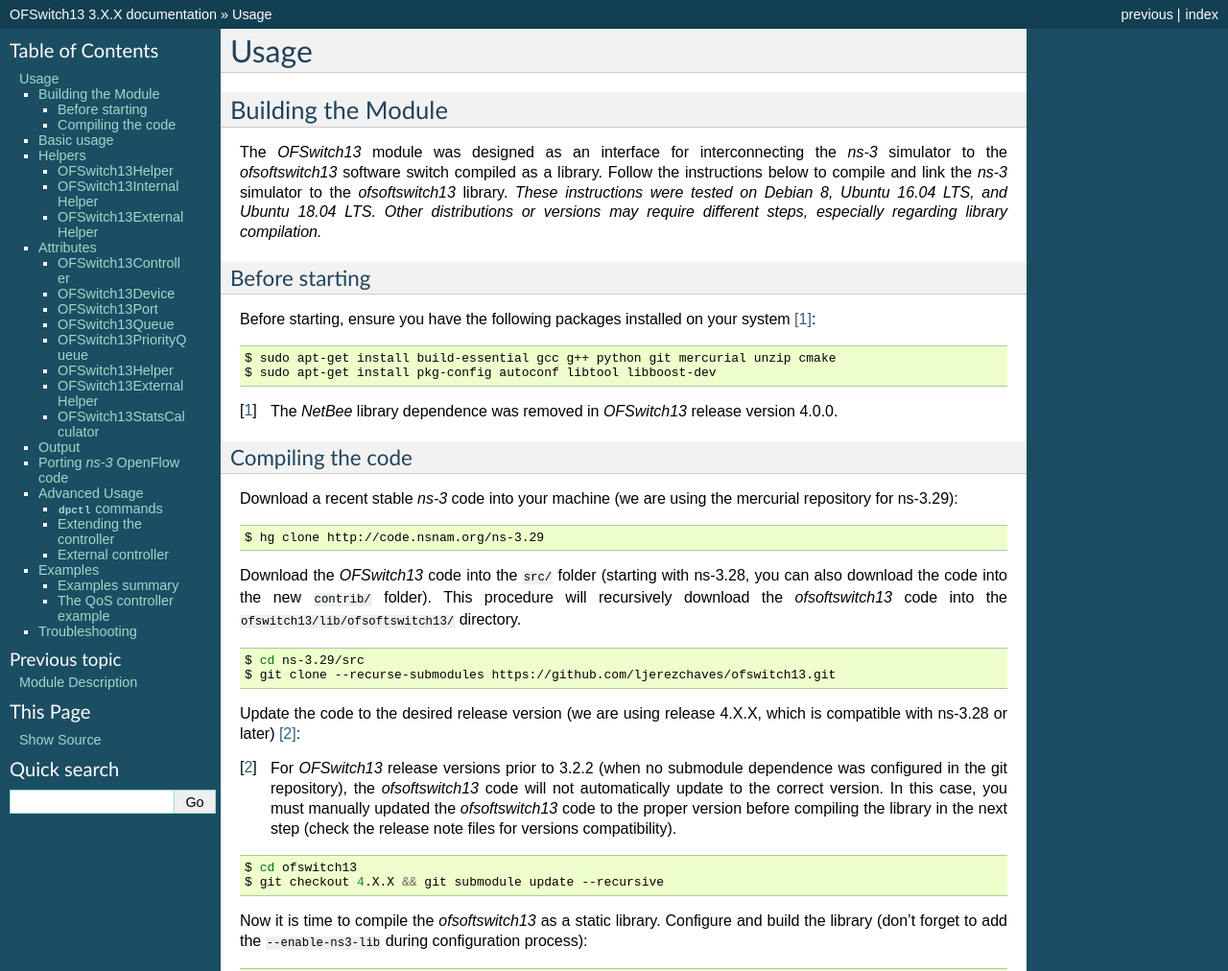
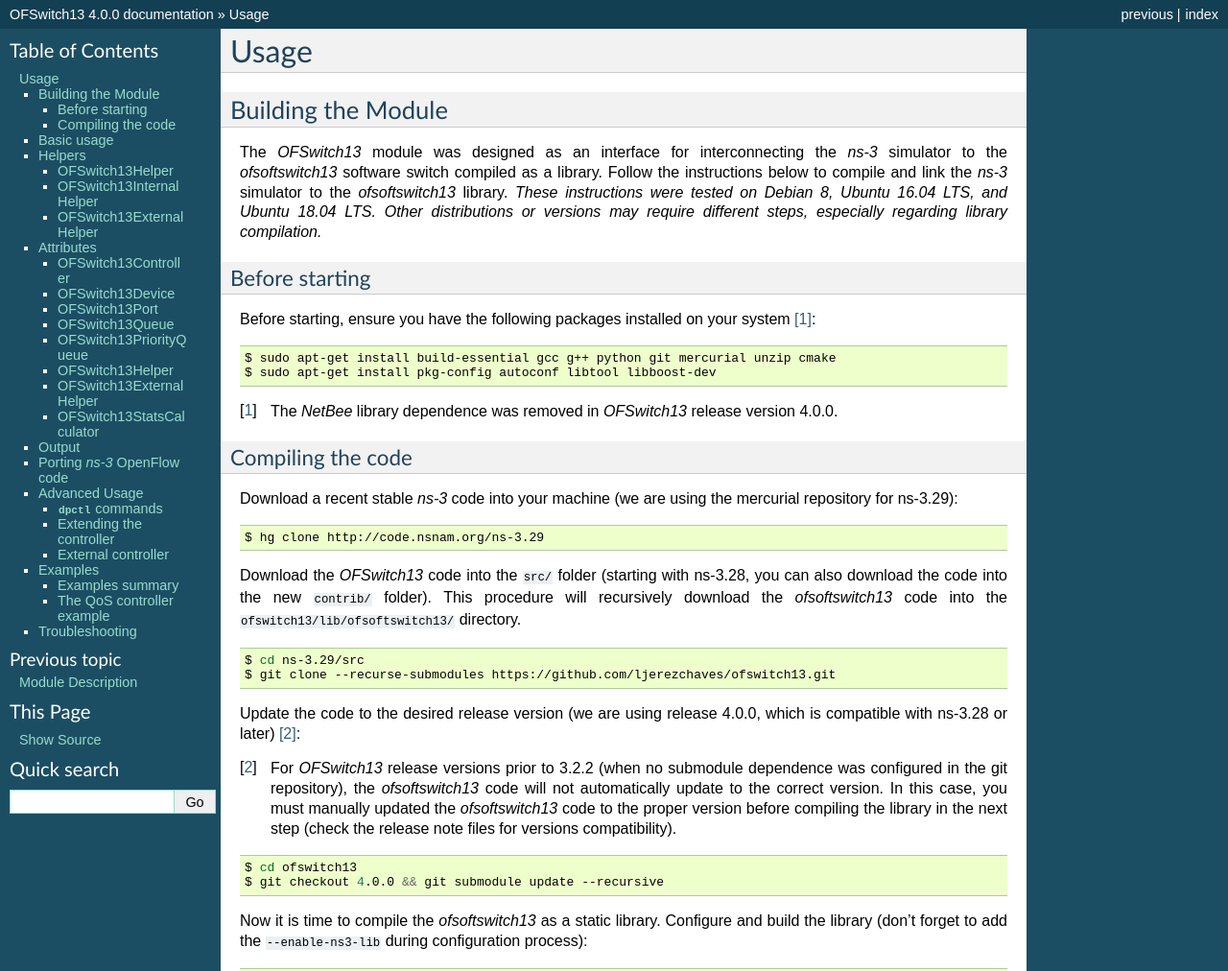
Before and after one commit to ljerezchaves/ofswitch13, a Sphinx documentation site: the page built from doc/source/ofswitch13-usage.rst, in a window 1280 px wide and 1400 px high. Shown: the top 1012 px of the window at 96% size. Built offline with Sphinx 7.4.7, drawn with Linux system fonts in a browser that asks for light colours; formulas are drawn with MathJax 3; some of the changed text lies outside the part shown.

Commit message:
Updating version numbering for this release.

```diff
--- a/doc/source/conf.py
+++ b/doc/source/conf.py
@@ -41,16 +41,16 @@
 
 # General information about the project.
 project = u'OFSwitch13'
-copyright = u'2018 Computer Networks Laboratory'
+copyright = u'2019 Computer Networks Laboratory'
 
 # The version info for the project you're documenting, acts as replacement for
 # |version| and |release|, also used in various other places throughout the
 # built documents.
 #
 # The short X.Y version.
-version = '3.X.X'
+version = '4.0.0'
 # The full version, including alpha/beta/rc tags.
-release = '3.X.X'
+release = '4.0.0'
 
 # The language for content autogenerated by Sphinx. Refer to documentation
 # for a list of supported languages.
--- a/doc/source/ofswitch13-description.rst
+++ b/doc/source/ofswitch13-description.rst
@@ -359,7 +359,7 @@
 the receive callbacks inclusion, and an optional *doc* patch that can be used
 for including the |ofs13| when compiling Doxygen and Sphinx documentation.
 
-The current |ofs13| stable version is 4.X.X. This version is compatible with
+The current |ofs13| stable version is 4.0.0. This version is compatible with
 |ns3| version 3.28 or later, and will not compile with older |ns3|
 versions. If you need to use another |ns3| release, you can check the |ofs13|
 RELEASE_NOTES file for previous |ofs13| releases and their |ns3| version
--- a/doc/source/ofswitch13-usage.rst
+++ b/doc/source/ofswitch13-usage.rst
@@ -54,7 +54,7 @@
   $ cd ns-3.29/src
   $ git clone --recurse-submodules https://github.com/ljerezchaves/ofswitch13.git
 
-Update the code to the desired release version (we are using release 4.X.X,
+Update the code to the desired release version (we are using release 4.0.0,
 which is compatible with ns-3.28 or later) [#f2]_:
 
 .. [#f2] For |ofs13| release versions prior to 3.2.2 (when no submodule
@@ -67,7 +67,7 @@
 .. code-block:: bash
 
   $ cd ofswitch13
-  $ git checkout 4.X.X && git submodule update --recursive
+  $ git checkout 4.0.0 && git submodule update --recursive
 
 Now it is time to compile the |ofslib| as a static library. Configure and
 build the library (don't forget to add the ``--enable-ns3-lib`` during
```
Also changed, not shown: 3 other files.
